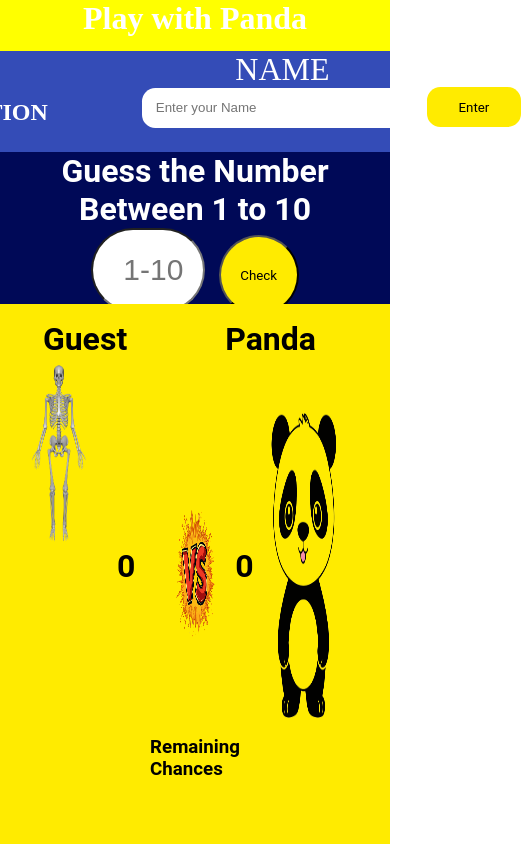
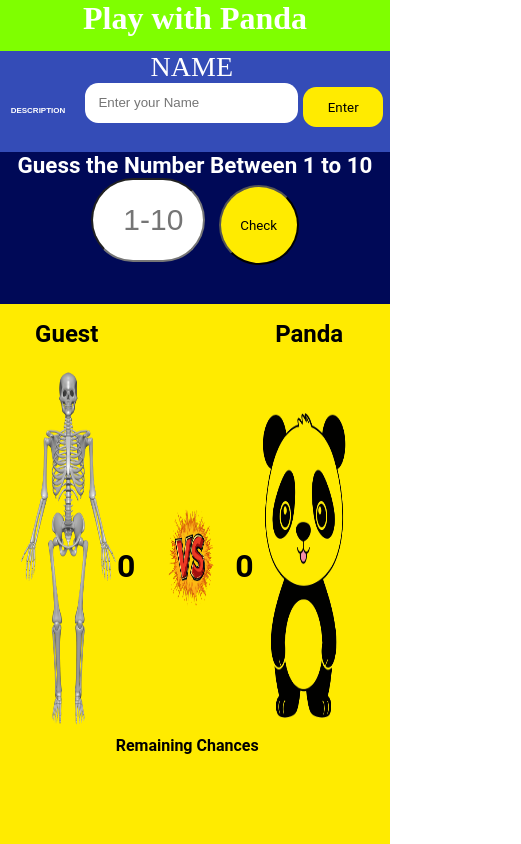
Before and after one commit to DIKSINTH/Game, a plain HTML site: page Guess10.html in a window 390 px wide. Shown: the whole page, 521 px wide, since content can reach past the window. Drawn offline with Linux system fonts and the light colour scheme; a web font is replaced by a local one.

Commit message:
ALMOST COMPLETE

```diff
--- a/Guess10.css
+++ b/Guess10.css
@@ -182,6 +182,7 @@ a:hover {
 @media screen and (min-width: 768px) and (max-width: 1024px) {
   #Desc {
     padding-left: 30%;
+    background-color: rgb(255, 255, 255);
   }
   #Name {
     margin-left: 30%;
@@ -194,38 +195,105 @@ a:hover {
   }
   #rem {
     width: 40%;
+    left: 30%;
+  }
+  #shine {
+    width: 25%;
+    left: 2%;
   }
 }
-@media screen and (min-width: 425px) and (max-width: 767px) {
+@media screen and (min-width: 360px) and (max-width: 480px) {
+  #header {
+    background-color: chartreuse;
+  }
+  #player-panda {
+    right: 12%;
+    font-size: 1.5em;
+  }
+  #player {
+    left: 9%;
+    font-size: 1.5em;
+  }
+  #human {
+    width: 35%;
+    left: 0%;
+  }
+  #main h1 {
+    font-size: 1.4em;
+  }
   #Desc {
-    padding-left: 60%;
-    padding-right: 10%;
+    font-size: 0.5em;
+    padding-left: 1vw;
+    font-family: Arial, Helvetica, sans-serif;
   }
   #Name {
-    margin-left: 20%;
+    margin-left: 0.1%;
+    display: flex;
+    flex-direction: column;
+    align-items: center;
+    font-family: "Jaro", serif;
+    font-size: 1.75em;
+    font-optical-sizing: auto;
+    font-weight: 400;
+    font-style: bold;
   }
-
+  #player-name {
+    width: 15em;
+    height: 3em;
+    border-radius: 1em;
+    padding-left: 1em;
+    border: 0px solid rgb(255, 255, 255);
+  }
+  #Enter {
+    font-family: "Roboto", sans-serif;
+    width: 6em;
+    height: 3em;
+    border-radius: 1em;
+    border: 0px;
+    background-color: #ffeb00;
+  }
+  #btn {
+    margin-top: 2.3em;
+    margin-left: 0.3em;
+  }
+  #panda {
+    position: absolute;
+    top: 10%;
+    right: 0%;
+    height: 80%;
+    width: 45%;
+  }
+  #ans {
+    position: absolute;
+    top: 10%;
+    width: 20%;
+    height: 10%;
+    left: 43%;
+    font-family: "Source Sans Pro", sans-serif;
+    font-size: 1em;
+    color: rgb(255, 48, 48);
+    font-weight: bold;
+  }
   #shine {
-    width: 25%;
-    height: 70%;
+    width: 33%;
+    left: -2%;
+    height: 60%;
   }
-  #player-panda {
-    right: 17%;
-  }
-  #player {
-    left: 13%;
+  #remaining {
+    font-size: 1.5em;
   }
   #rem {
-    width: 40%;
-    left: 30%;
+    width: 50%;
+    left: 23%;
+  }
+  #rem-text {
+    font-size: 1em;
+  }
+  #vs {
+    position: absolute;
+    top: 38%;
+    left: 43%;
+    width: 12%;
+    height: 18%;
   }
 }
-@media screen and (min-width: 375px) and (max-width: 424px) {
-  #header {
-    background-color: yellow;
-  }
-  #human {
-    width: 20%;
-    height: 35%;
-  }
-}
--- a/Guess10.html
+++ b/Guess10.html
@@ -21,7 +21,7 @@
           /></div><div id="btn"><button id="Enter" onclick="start()">Enter</button></div></div>
          <div id="main">
           <h1>Guess the Number Between 1 to 10</h1>
-          <div><input type="number" id="Num" placeholder="1-10" /><button style="background-color: #ffeb00;" onclick="back()">
+          <div><input type="number" id="Num" placeholder="1-10"/><button style="background-color: #ffeb00;" onclick="back()">
             Check
           </button></div>
          </div>
@@ -35,7 +35,7 @@
                <h1 id="player-number">0</h1>
                <h1 id="panda-number">0</h1>
                <h1 id="player-panda">Panda</h1>
-          <div id="rem"><h3>Remaining Chances </h3>
+          <div id="rem"><h3 id="rem-text">Remaining Chances </h3>
           <h1 id="remaining"></h1></div>
           </div>
         </div>
```
